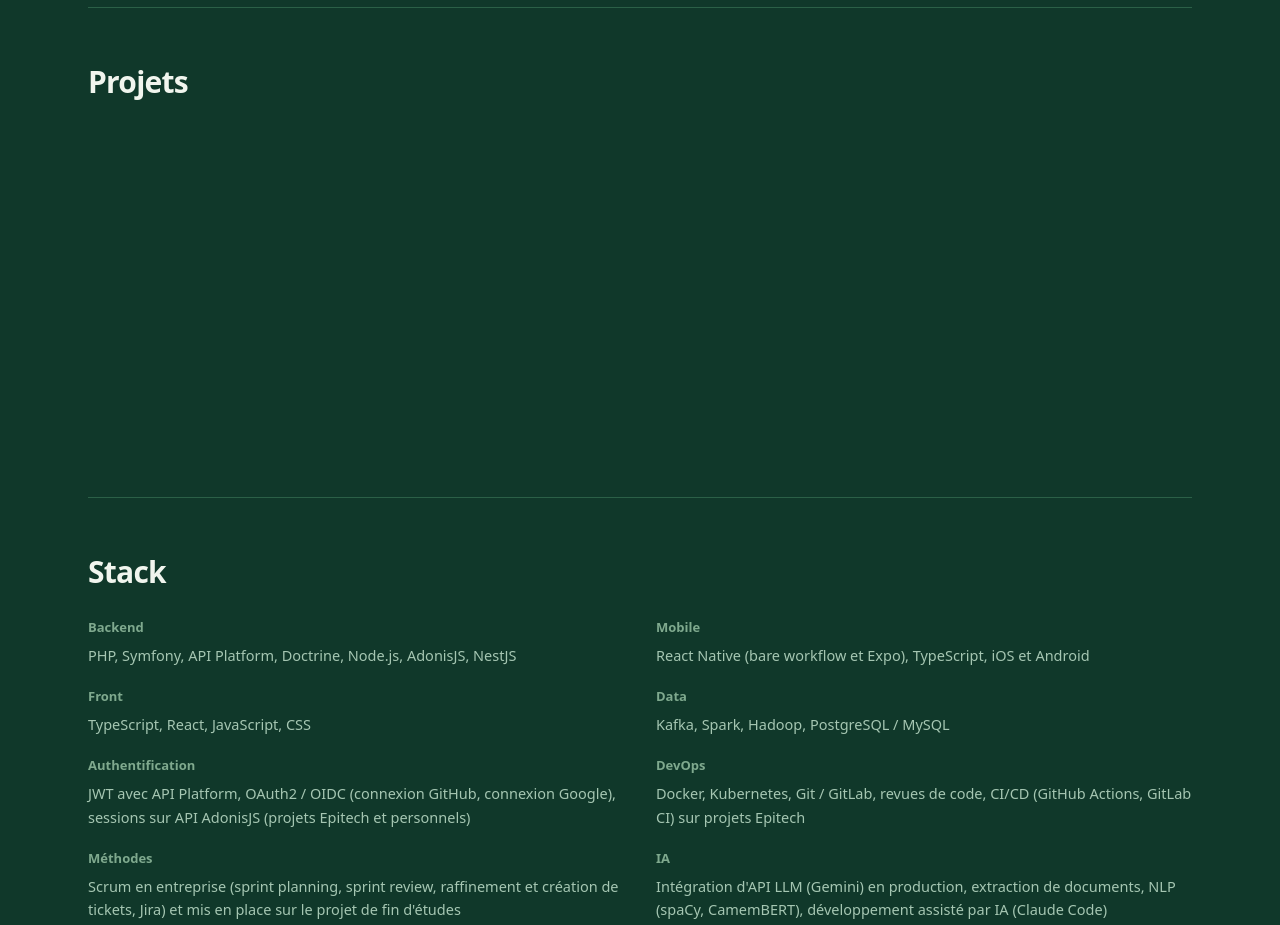
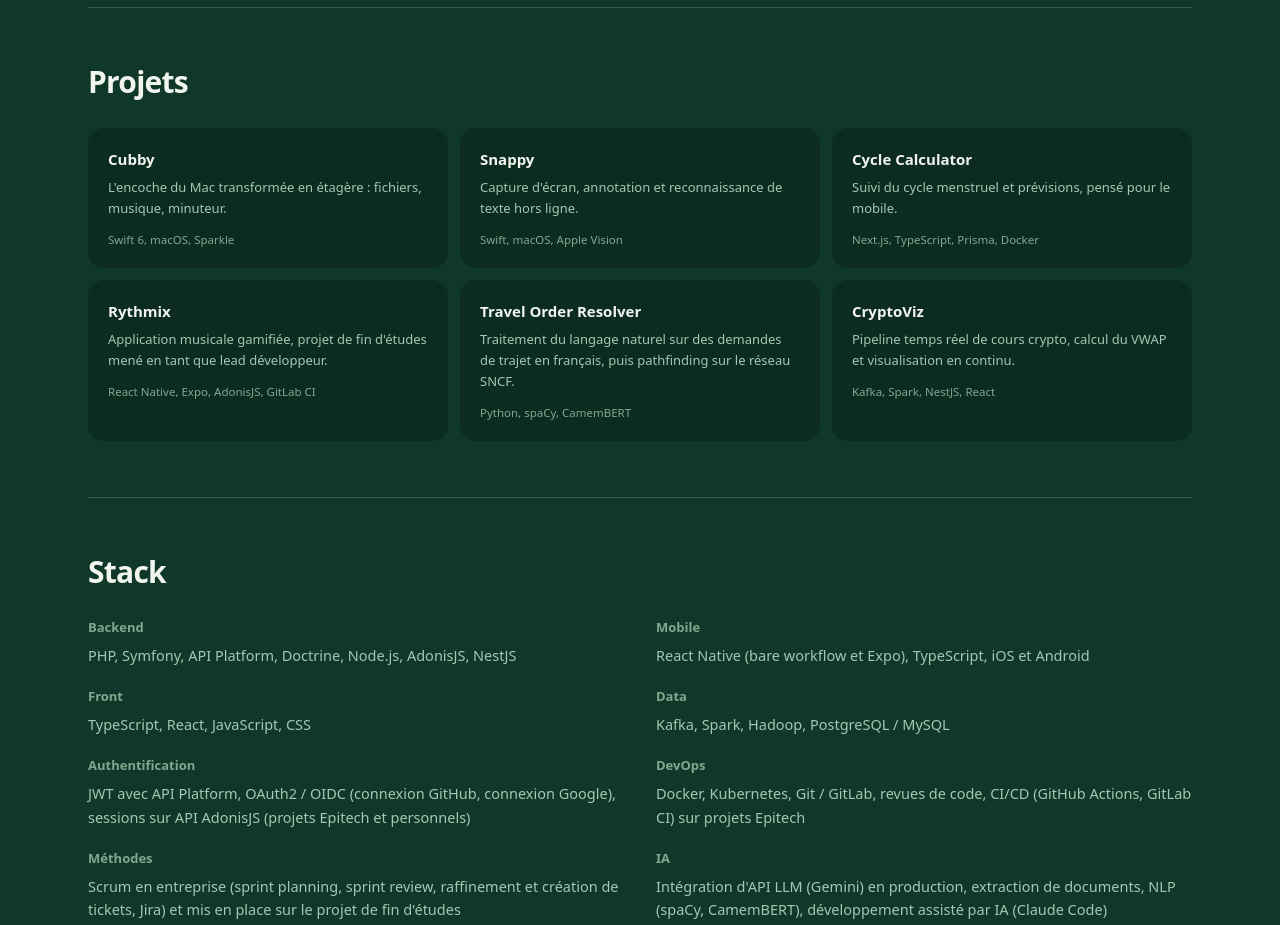
Before and after one commit to ndaen/portfolio, a Next.js app: page / in a window 1280 px wide. Shown: the part 1240-2165 px from the top of the page. Built offline with nearby package versions, Linux system fonts and the light colour scheme.

Commit message:
fix: keep unrevealed cards visible without scroll

```diff
--- a/src/app/globals.css
+++ b/src/app/globals.css
@@ -65,9 +65,9 @@ body {
     }
 
     .apparition {
-      animation: apparition linear both;
+      animation: apparition linear forwards;
       animation-timeline: view();
-      animation-range: entry 0% cover 25%;
+      animation-range: entry 0% entry 100%;
     }
   }
 }
```
